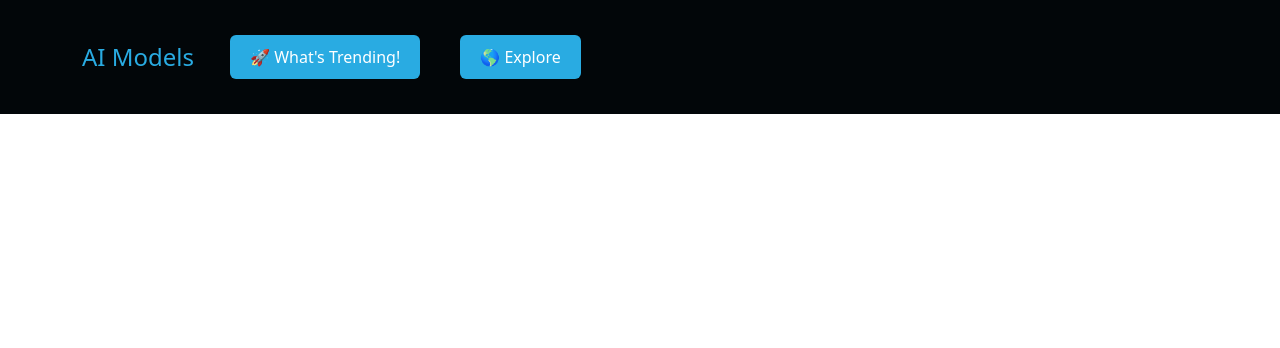
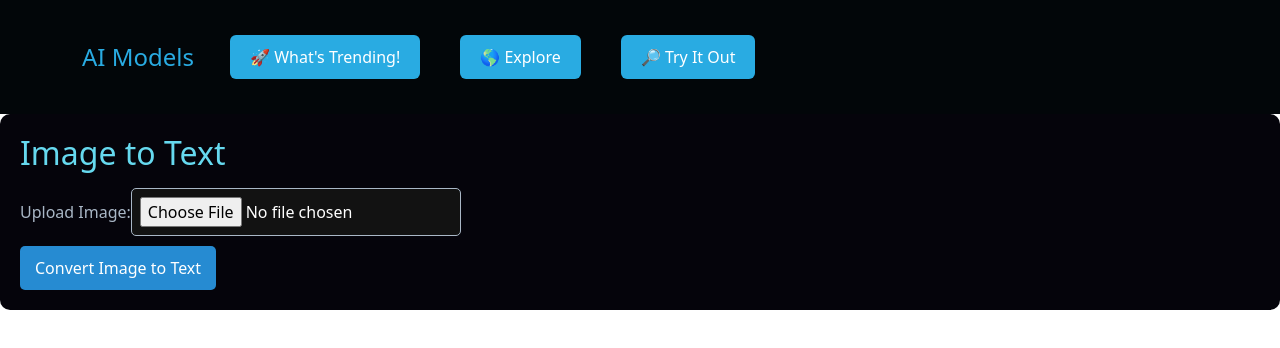
Before and after one commit to AnanyaShanker/atlan-client, a React (Create React App) app: page /image-to-text in a window 1280 px wide. Shown: the top 348 px of the page. Built offline with nearby package versions, Linux system fonts and the light colour scheme; the HTML template or start-up script is replaced by a standard one.

Commit message:
added try it out page

```diff
--- a/package.json
+++ b/package.json
@@ -3,6 +3,7 @@
   "version": "0.1.0",
   "private": true,
   "dependencies": {
+    "@tensorflow/tfjs": "^4.17.0",
     "@testing-library/jest-dom": "^5.17.0",
     "@testing-library/react": "^13.4.0",
     "@testing-library/user-event": "^13.5.0",
@@ -17,6 +18,7 @@
     "react-giphy-searchbox": "^1.5.4",
     "react-router-dom": "^6.22.0",
     "react-scripts": "^3.0.1",
+    "tesseract.js": "^5.0.4",
     "web-vitals": "^2.1.4"
   },
   "scripts": {
--- a/src/App.css
+++ b/src/App.css
@@ -127,3 +127,80 @@
 .btn-whats-trending:hover {
   background-color: #1c7da2; /* Darker blue on hover */
 }
+
+/* App.css */
+
+.btn-explore,
+.btn-whats-trending,
+.btn-try-it-out {
+  background-color: #29abe2;
+  color: #ffffff;
+  border: none;
+  margin: 20px;
+  padding: 10px 20px;
+  cursor: pointer;
+  font-size: 16px;
+}
+
+.btn-explore:hover,
+.btn-whats-trending:hover,
+.btn-try-it-out:hover {
+  background-color: #1c7da2;
+}
+
+/* ImageToText.css (create a new CSS file if needed) */
+
+.image-to-text-container {
+  background-color: #05040b; /* Dark background color */
+  color: #ffffff; /* White text color */
+  padding: 20px;
+  border-radius: 10px;
+  box-shadow: 0 0 10px rgba(255, 255, 255, 0.2); /* White shadow for depth effect */
+}
+
+h2 {
+  color: #66d9ef; /* Cyan header color */
+}
+
+label {
+  color: #a9b7c6; /* Light gray label color */
+}
+
+input[type="file"] {
+  border: 1px solid #a9b7c6; /* Light gray border for file input */
+  padding: 8px;
+  background-color: #121212; /* Dark background for file input */
+  color: #ffffff; /* White text color for file input */
+  border-radius: 5px;
+  margin-top: 8px;
+}
+
+button {
+  background-color: #268bd2; /* Blue button color */
+  color: #ffffff; /* White text color for button */
+  padding: 10px 15px;
+  border: none;
+  border-radius: 5px;
+  cursor: pointer;
+  margin-top: 10px;
+  transition: background-color 0.3s ease;
+}
+
+button:hover {
+  background-color: #4a90e2; /* Darker blue on hover */
+}
+
+/* Converted text container */
+.converted-text-container {
+  margin-top: 20px;
+}
+
+h3 {
+  color: #66d9ef; /* Cyan header color for converted text */
+}
+
+p {
+  color: #a9b7c6; /* Light gray text color for converted text */
+}
+
+/* Add more styles as needed */
--- a/src/App.js
+++ b/src/App.js
@@ -1,18 +1,22 @@
 import React, { useState, useEffect } from 'react';
 import { BrowserRouter as Router, Route, Routes } from 'react-router-dom';
+import { Navigate } from 'react-router-dom';
 import 'bootstrap/dist/css/bootstrap.min.css';
 import { Container, Navbar } from 'react-bootstrap';
 import Home from './Home';
+import Explore from './Explore.js';
+import TryItOut from './TryItOut.js';
+import ImagetoText from './ImagetoText.js';
 import LoadingPage from './LoadingPage';
-import ModelDetailPage from './ModelDetailPage';// Import the ModelDetailPage component
-import ModelDetail from './ModelDetail';
-import Explore from './Explore.js';
+import ModelDetail from './ModelDetail.js';
+import ModelDetailPage from './ModelDetailPage'; // Correct the import statement
 import './App.css';
-
 
 const App = () => {
   const [showModelDetail, setShowModelDetail] = useState(false);
   const [showLoading, setShowLoading] = useState(false);
+
+
 
   const handleWhatsTrendingClick = () => {
     // Set showLoading to true when the button is clicked
@@ -26,31 +30,52 @@ const App = () => {
     }, 2500); // Adjust the timeout as needed
   };
 
+
+
+
+    // Define the handleImageConvert function
+    const handleImageConvert = (selectedImage) => {
+      // Simulate an API call to the backend for image-to-text conversion
+      // Replace this with your actual API call
+      // For now, just echo back a placeholder text
+      console.log('Image converted:', selectedImage);
+    };
+
+    const handleTryItOutClick = () => {
+      // Open a new tab with the TryItOut component
+      window.open('/try-it-out', '_blank');
+    };
+
     useEffect(() => {
       // Clean up when component unmounts
       return () => {
         setShowLoading(false);
       };
     }, []);
-
     return (
       <Router>
         <Navbar expand="lg" className="custom-navbar-bg">
     <Container>
-          <Navbar.Brand href="#home" className="custom-brand-text">
+      <Navbar.Brand href="/" className="custom-brand-text">
         AI Models
       </Navbar.Brand>
       <Navbar.Toggle aria-controls="basic-navbar-nav" className="custom-toggler" />
       <Navbar.Collapse id="basic-navbar-nav">
-            <button className="btn btn-primary btn-spaceship" onClick={handleWhatsTrendingClick}>
+        <button className="btn btn-whats-trending" onClick={handleWhatsTrendingClick}>
           <span role="img" aria-label="Rocket">🚀</span> What's Trending!
         </button>
-            <button className="btn btn-primary btn-explore" onClick={() => window.open('/explore', '_blank')}>
+
+        <button className="btn btn-explore" onClick={() => window.open('/explore', '_blank')}>
           <span role="img" aria-label="Globe">🌎</span> Explore
+        </button>
+
+        <button className="btn btn-try-it-out" onClick={handleTryItOutClick}>
+          <span role="img" aria-label="Magnifying Glass">🔎</span> Try It Out
         </button>
       </Navbar.Collapse>
     </Container>
   </Navbar>
+
 
         {/* Conditional rendering: show either the ModelDetailPage, LoadingPage, or Home component */}
         <Routes>
@@ -58,7 +83,12 @@ const App = () => {
         <Route path="/explore" element={<Explore />} />
         <Route path="/" element={<Home />} />
         <Route path="/model/:id" element={<ModelDetail />} />
+        <Route path="/image-to-text" element={<ImagetoText onImageConvert={handleImageConvert} />} />
+        <Route path="/model-detail" element={<ModelDetailPage />} />
+        <Route path="*" element={<Navigate to="/" />} />
+        <Route path="/try-it-out" element={<TryItOut />} />
       </Routes>
+
       </Router>
     );
   };
--- /dev/null
+++ b/src/ImagetoText.js
@@ -0,0 +1,43 @@
+// ImageToText.js
+import React, { useState } from 'react';
+
+const ImageToText = ({ onImageConvert }) => {
+  const [selectedImage, setSelectedImage] = useState(null);
+  const [convertedText, setConvertedText] = useState('');
+
+  const handleImageChange = (e) => {
+    const file = e.target.files[0];
+    setSelectedImage(file);
+  };
+
+  const handleConvertClick = async () => {
+    if (selectedImage) {
+      try {
+        const textResult = await onImageConvert(selectedImage);
+        setConvertedText(textResult);
+      } catch (error) {
+        console.error('Error converting image to text:', error);
+      }
+    }
+  };
+
+  return (
+    <div className="image-to-text-container">
+      <h2>Image to Text</h2>
+      <div>
+        <label htmlFor="imageUpload">Upload Image:</label>
+        <input type="file" id="imageUpload" accept="image/*" onChange={handleImageChange} />
+      </div>
+      <button onClick={handleConvertClick}>Convert Image to Text</button>
+
+      {convertedText && (
+        <div className="converted-text-container">
+          <h3>Converted Text:</h3>
+          <p>{convertedText}</p>
+        </div>
+      )}
+    </div>
+  );
+};
+
+export default ImageToText;
--- /dev/null
+++ b/src/TryItOut.js
@@ -0,0 +1,77 @@
+import React, { useState, useEffect } from 'react';
+import { useNavigate } from 'react-router-dom'; // Import the useNavigate hook
+//import ImagetoText from './ImagetoText';
+
+const TryItOut = () => {
+    const [availableModels, setAvailableModels] = useState([]);
+    const [selectedModel, setSelectedModel] = useState('');
+    const [modelOutput, setModelOutput] = useState('');
+
+    const navigate = useNavigate();
+
+
+
+
+  // Fetch available models from the API
+  useEffect(() => {
+    // Replace 'your-api-endpoint' with the actual endpoint for fetching model names
+    fetch('https://my-json-server.typicode.com/AnanyaShanker/atlan-client/models')
+      .then(response => response.json())
+      .then(data => {
+        console.log('API Response:', data);
+        setAvailableModels(data || []);
+      })
+      .catch(error => console.error('Error fetching models:', error));
+  }, []);
+
+  // Function to handle model selection change
+  const handleModelChange = (e) => {
+    setSelectedModel(e.target.value);
+  };
+
+  const handleTryItOutClick = () => {
+    // Check if a model is selected
+    if (selectedModel) {
+      // Use navigate to navigate to the desired page
+      navigate('/try-it-out');
+    }
+  };
+
+  // Function to handle image conversion output
+  const handleImageConvert = (selectedImage) => {
+    // Simulate an API call to the backend for image-to-text conversion
+    // Replace this with your actual API call
+    // For now, just echo back a placeholder text
+    setModelOutput('Model Output: This is some text from the image.');
+  };
+
+  return (
+    <div className="try-it-out-container">
+      <h2>Try It Out</h2>
+
+      {/* Model selection dropdown */}
+      <div>
+        <label htmlFor="modelSelect">Select Model:</label>
+        <select id="modelSelect" onChange={handleModelChange} value={selectedModel}>
+          <option value="" disabled>Select a model</option>
+          {availableModels.map(model => (
+            <option key={model.id} value={model.name}>{model.name}</option>
+          ))}
+        </select>
+      </div>
+
+      {/* Button to trigger model interaction */}
+      <button onClick={handleTryItOutClick}>Try It Out</button>
+
+      {/* Display model output */}
+      {modelOutput && (
+        <div className="model-output">
+          <h3>Model Output:</h3>
+          <p>{modelOutput}</p>
+        </div>
+      )}
+    </div>
+  );
+};
+
+export default TryItOut;
```
Also changed, not shown: 1 other file (tests, documents, lock files or other folders). Lines whose indentation alone changed are shown as unchanged.
